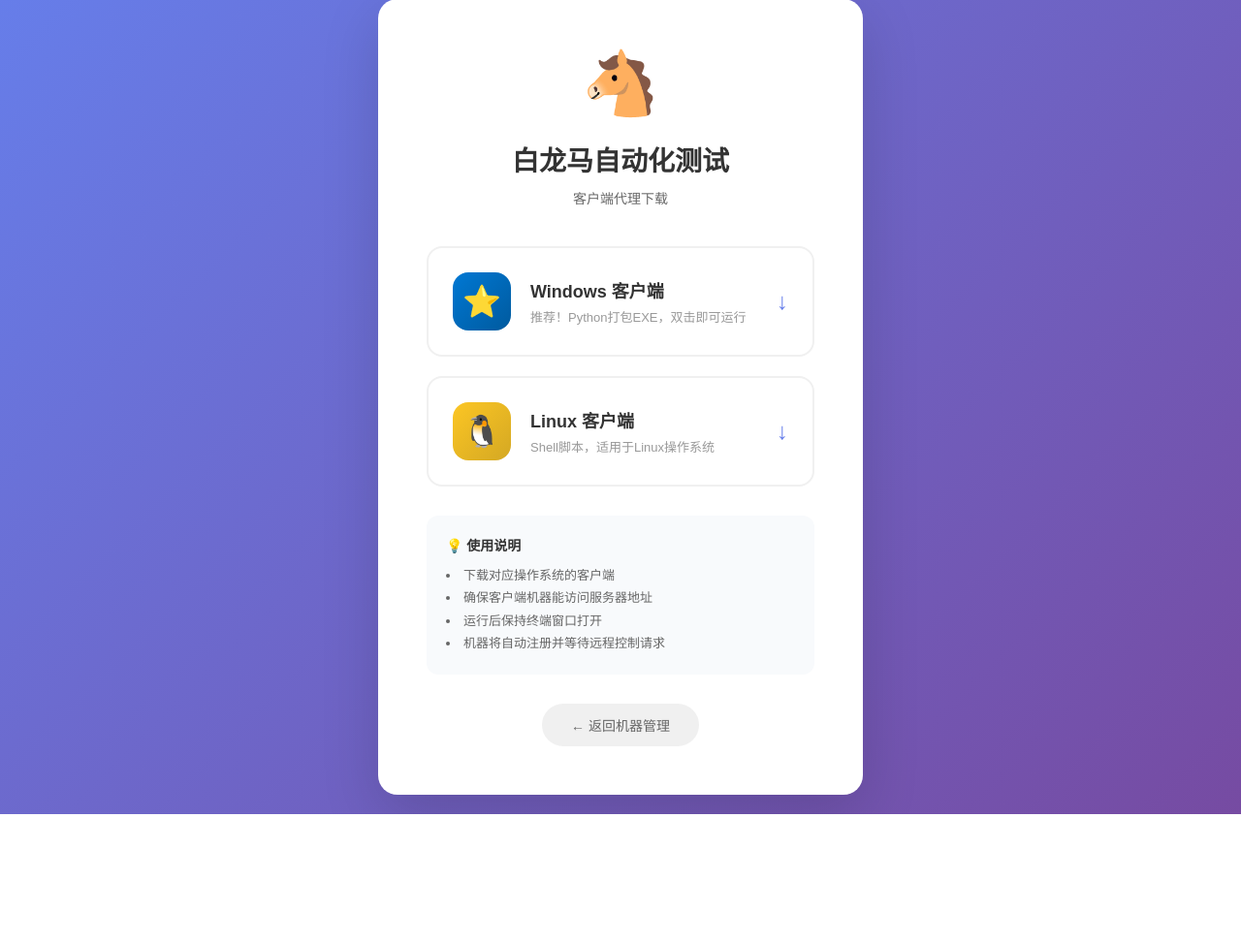
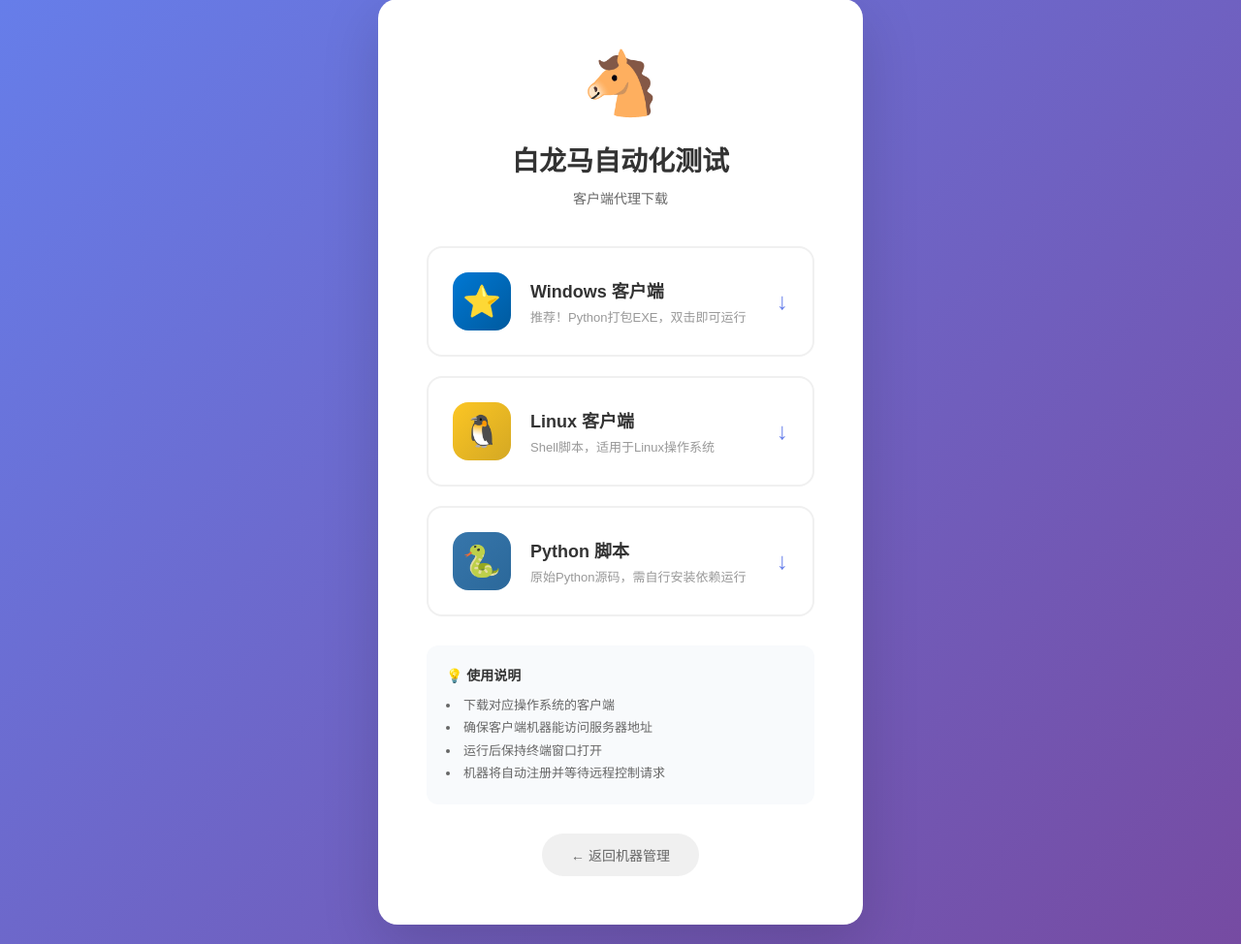
Before and after one commit to hewenfeng998/Software-Test-Platform, a Flask app: page /balongma/download in a window 1280 px wide. Shown: the part 21-995 px from the top of the page at 97% size. Before the commit the page ends 861 px from the top, so only its background shows below. Run offline with Flask 3, Linux system fonts and the light colour scheme; the visitor is signed in with stand-in values (Sample User, id 1).

Commit message:
添加Python脚本下载选项，保留源码供下载

```diff
--- a/templates/download_client.html
+++ b/templates/download_client.html
@@ -17,6 +17,7 @@
         .os-icon { width: 60px; height: 60px; border-radius: 16px; display: flex; align-items: center; justify-content: center; font-size: 32px; margin-right: 20px; }
         .os-icon.windows { background: linear-gradient(135deg, #0078D4 0%, #005A9E 100%); }
         .os-icon.linux { background: linear-gradient(135deg, #FCC624 0%, #D4A823 100%); }
+        .os-icon.python { background: linear-gradient(135deg, #3776AB 0%, #2B689A 100%); }
         .os-info { flex: 1; text-align: left; }
         .os-name { font-size: 18px; font-weight: bold; color: #333; margin-bottom: 5px; }
         .os-desc { font-size: 13px; color: #999; }
@@ -52,6 +53,15 @@
                 </div>
                 <span class="download-arrow">↓</span>
             </div>
+
+            <div class="download-card" onclick="downloadClient('python')">
+                <div class="os-icon python">🐍</div>
+                <div class="os-info">
+                    <div class="os-name">Python 脚本</div>
+                    <div class="os-desc">原始Python源码，需自行安装依赖运行</div>
+                </div>
+                <span class="download-arrow">↓</span>
+            </div>
         </div>
 
         <div class="tips">
```
Also changed, not shown: 2 other files.
